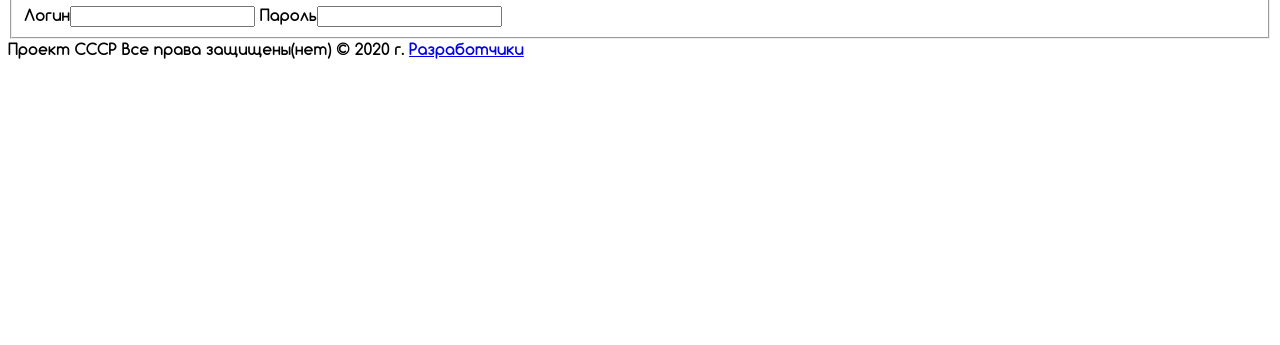
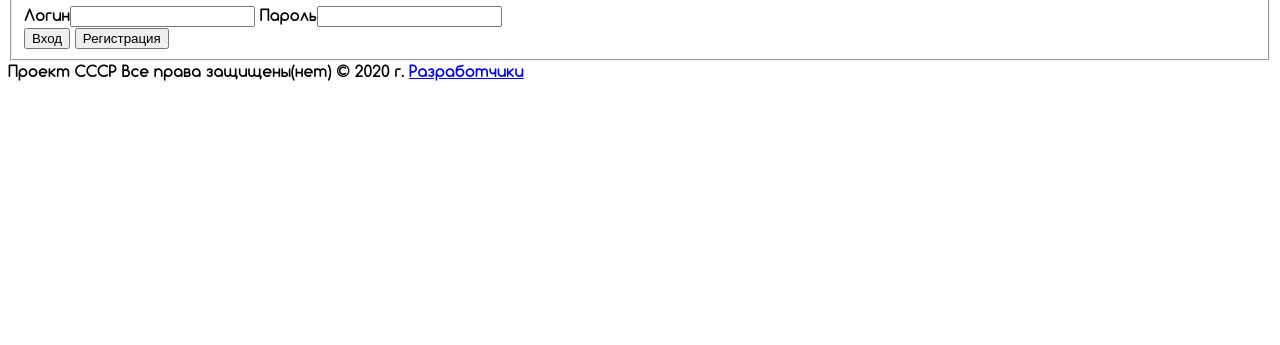
Before and after one commit to Attilene/TimeManager, a Flask app: page / in a window 1280 px wide. Shown: the part 455-800 px from the top of the page. Run offline with Flask 2, Linux system fonts and the light colour scheme; some web fonts are replaced.

Commit message:
Добавил поле входа и регистрации

```diff
--- a/templates/base.html
+++ b/templates/base.html
@@ -26,6 +26,10 @@
             <legend>Вход/Регистрация</legend>
             <label>Логин<input type="text" required></label>
             <label>Пароль<input type="password" required></label>
+            <form>
+                <button>Вход</button>
+                <button>Регистрация</button>
+            </form>
         </fieldset>
     </main>
 
```
